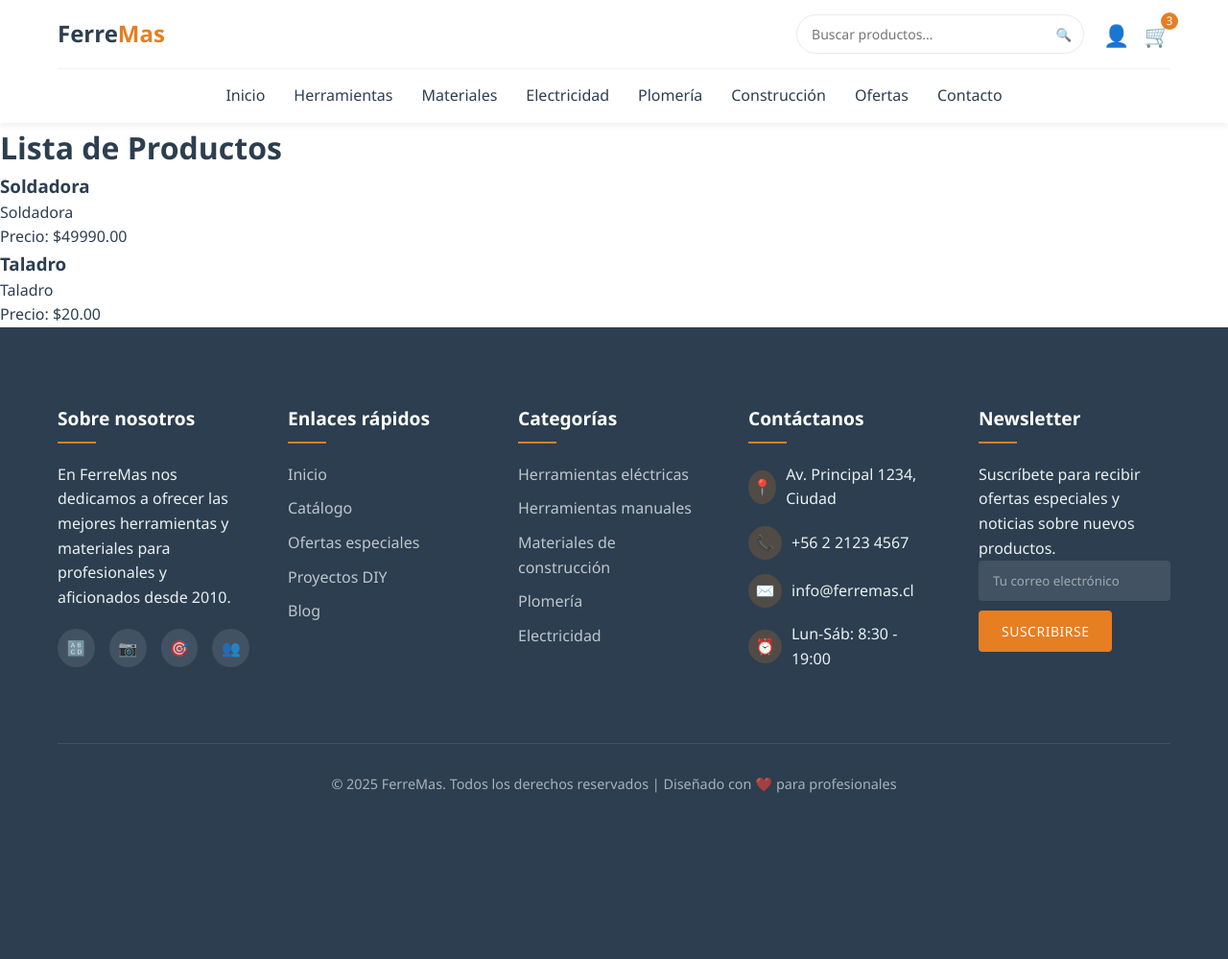
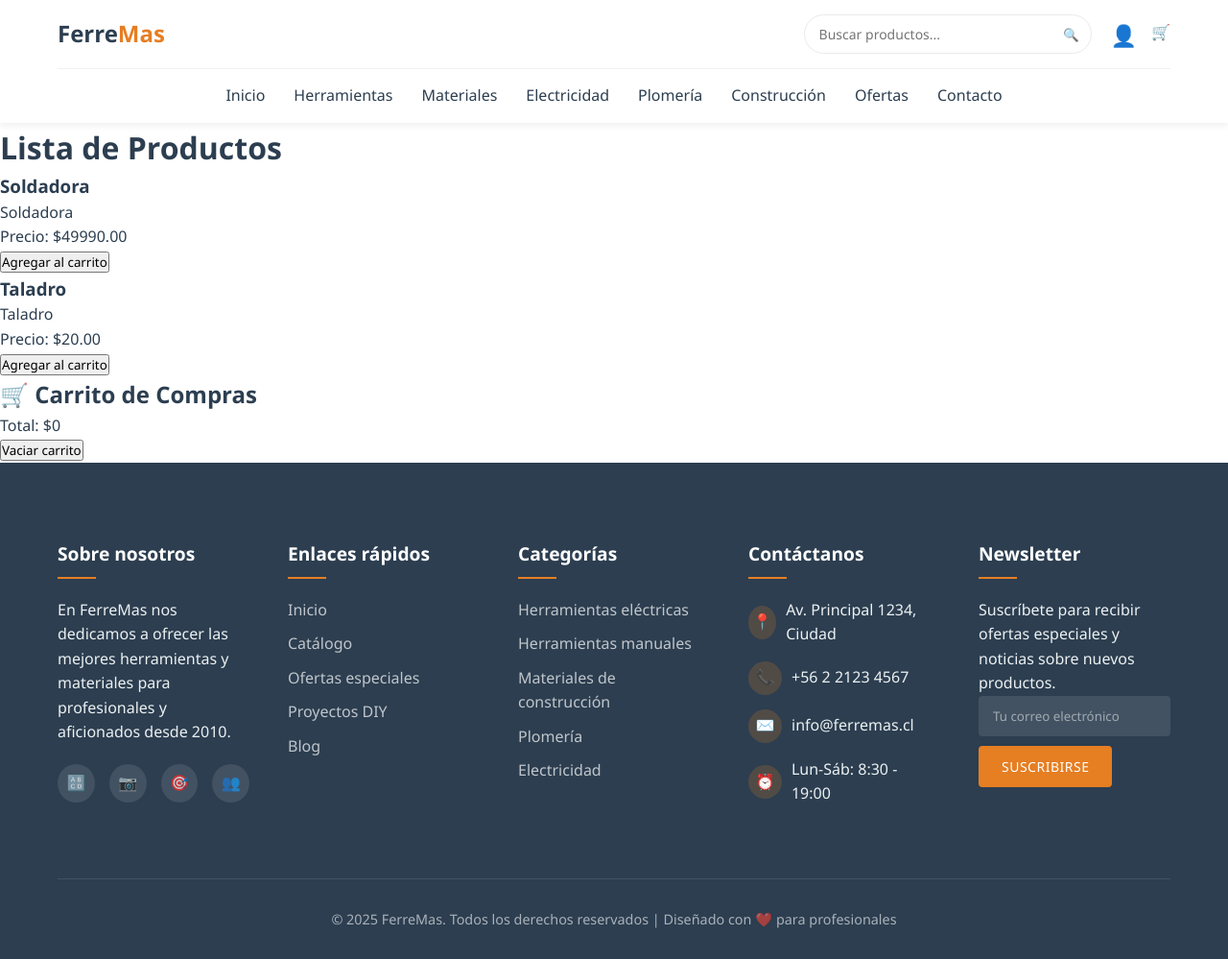
Before and after one commit to Loree1512/FerreMas, a Django app: page /productos in a window 1280 px wide. Shown: the whole page at 96% size. Before the commit the page ends 826 px from the top, so only its background shows below. Run offline with Django 5.2, Linux system fonts and the light colour scheme; data comes from the database, SQL or seed files in the repository; both versions use the stored data as it was after the commit.

Commit message:
trabajando carrito

```diff
--- a/tienda/templates/tienda/inicio.html
+++ b/tienda/templates/tienda/inicio.html
@@ -25,19 +25,24 @@
 
                     <div class="header-icons">
                         <button class="icon-btn">👤</button>
-                        <button class="icon-btn">
+                        <a href="#" onclick="mostrarCarrito()" class="carrito-icono">
                             🛒
-                            <span class="cart-count">3</span>
-                        </button>
+                        </a>
                     </div>
-
+                    <div id="carrito-panel" style="display:none; position:fixed; right:20px; top:60px; background:white; border:1px solid #ccc; padding:10px; z-index:1000;">
+                        <h3>🛒 Carrito <span id="carrito-cantidad">(0)</span></h3>
+                        <ul id="carrito-lista"></ul>
+                        <p>Total: $<span id="total">0</span></p>
+                        <button onclick="vaciarCarrito()">Vaciar carrito</button>
+                        <button onclick="irACheckout()">Finalizar compra</button>
+                    </div>
                     <button class="mobile-menu-btn">☰</button>
                 </div>
             </div>
 
             <nav>
                 <ul>
-                    <li><a href="#">Inicio</a></li>
+                    <li><a href="{% url 'inicio' %}">Inicio</a></li>
                     <li><a href="#">Herramientas</a></li>
                     <li><a href="#">Materiales</a></li>
                     <li><a href="#">Electricidad</a></li>
@@ -57,7 +62,7 @@
                 <h1>Herramientas <span>profesionales</span> para todo tipo de proyectos</h1>
                 <p>Encuentra todo lo que necesitas para tus proyectos de construcción, renovación y reparación con la mejor calidad y precios.</p>
                 <div class="cta-buttons">
-                    <a href="#" class="btn">Ver catálogo</a>
+                    <a href="{% url 'lista_productos' %}" class="btn">Ver catálogo</a>
                     <a href="#" class="btn btn-outline">Ofertas especiales</a>
                 </div>
             </div>
@@ -349,3 +354,52 @@
             </div>
         </div>
     </footer>
+    <script>
+        let carrito = JSON.parse(localStorage.getItem('carrito')) || []
+        actualizarCarrito()
+
+        function agregarAlCarrito(id, nombre, precio) {
+            const productoExistente = carrito.find(item => item.id === id)
+            if (productoExistente) {
+                productoExistente.cantidad += 1
+            } else {
+                carrito.push({ id, nombre, precio, cantidad: 1 })
+            }
+            localStorage.setItem('carrito', JSON.stringify(carrito))
+            actualizarCarrito()
+        }
+
+        function actualizarCarrito() {
+            document.getElementById('carrito-cantidad').innerText = `(${carrito.reduce((a, b) => a + b.cantidad, 0)})`
+            const lista = document.getElementById('carrito-lista')
+            const totalElemento = document.getElementById('total')
+            if (!lista || !totalElemento) return
+
+            lista.innerHTML = ''
+            let total = 0
+            carrito.forEach(item => {
+                const li = document.createElement('li')
+                li.innerText = `${item.nombre} x${item.cantidad} - $${(item.precio * item.cantidad).toFixed(2)}`
+                lista.appendChild(li)
+                total += item.precio * item.cantidad
+            })
+            totalElemento.innerText = total.toFixed(2)
+        }
+
+        function mostrarCarrito() {
+            const panel = document.getElementById('carrito-panel')
+            panel.style.display = panel.style.display === 'none' ? 'block' : 'none'
+        }
+
+        function vaciarCarrito() {
+            carrito = []
+            localStorage.removeItem('carrito')
+            actualizarCarrito()
+            document.getElementById('carrito-panel').style.display = 'none'
+        }
+
+        function irACheckout() {
+            // Redirigir a una página de checkout (opcional)
+            window.location.href = '/checkout/'  // si decides crear esta vista
+        }
+    </script>
--- a/tienda/templates/tienda/lista_productos.html
+++ b/tienda/templates/tienda/lista_productos.html
@@ -7,7 +7,52 @@
             <h3>{{ producto.nombre }}</h3>
             <p>{{ producto.descripcion }}</p>
             <p>Precio: ${{ producto.precio }}</p>
+            <button onclick="agregarAlCarrito({{ producto.id }}, '{{ producto.nombre|escapejs }}', {{ producto.precio }})">
+                Agregar al carrito
+            </button>
         </li>
         {% endfor %}
     </ul>
+    <h2>🛒 Carrito de Compras</h2>
+    <ul id="carrito-lista"></ul>
+    <p>Total: $<span id="total">0</span></p>
+    <script>
+        let carrito = JSON.parse(localStorage.getItem('carrito')) || []
+        actualizarCarrito()
+
+        function agregarAlCarrito(id, nombre, precio) {
+            const productoExistente = carrito.find(item => item.id === id)
+            if (productoExistente) {
+                productoExistente.cantidad += 1
+            } else {
+                carrito.push({id, nombre, precio, cantidad: 1})
+            }
+            localStorage.setItem('carrito', JSON.stringify(carrito))
+            actualizarCarrito()
+        }
+
+        function actualizarCarrito() {
+            const lista = document.getElementById('carrito-lista')
+            const totalElemento = document.getElementById('total')
+            lista.innerHTML = ''
+            let total = 0
+
+            carrito.forEach(item => {
+                const li = document.createElement('li')
+                li.innerText = `${item.nombre} x${item.cantidad} - $${(item.precio * item.cantidad).toFixed(2)}`
+                lista.appendChild(li)
+                total += item.precio * item.cantidad
+            })
+
+            totalElemento.innerText = total.toFixed(2)
+        }
+    </script>
+    <button onclick="vaciarCarrito()">Vaciar carrito</button>
+    <script>
+        function vaciarCarrito() {
+            carrito = []
+            localStorage.removeItem('carrito')
+            actualizarCarrito()
+        }
+    </script>
 {% endblock %}
```
Also changed, not shown: db.sqlite3.
